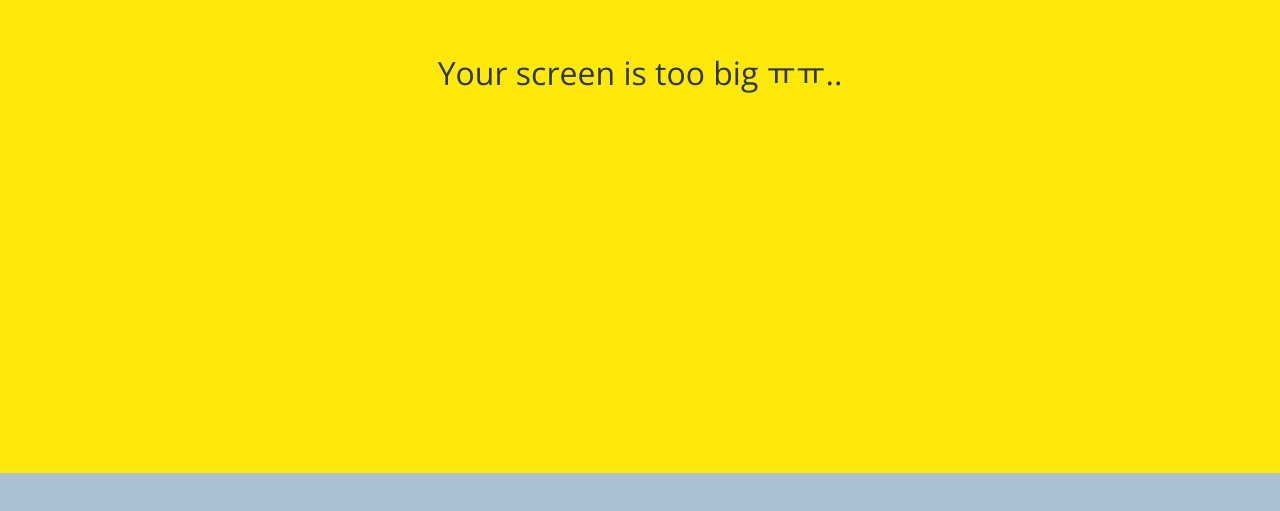
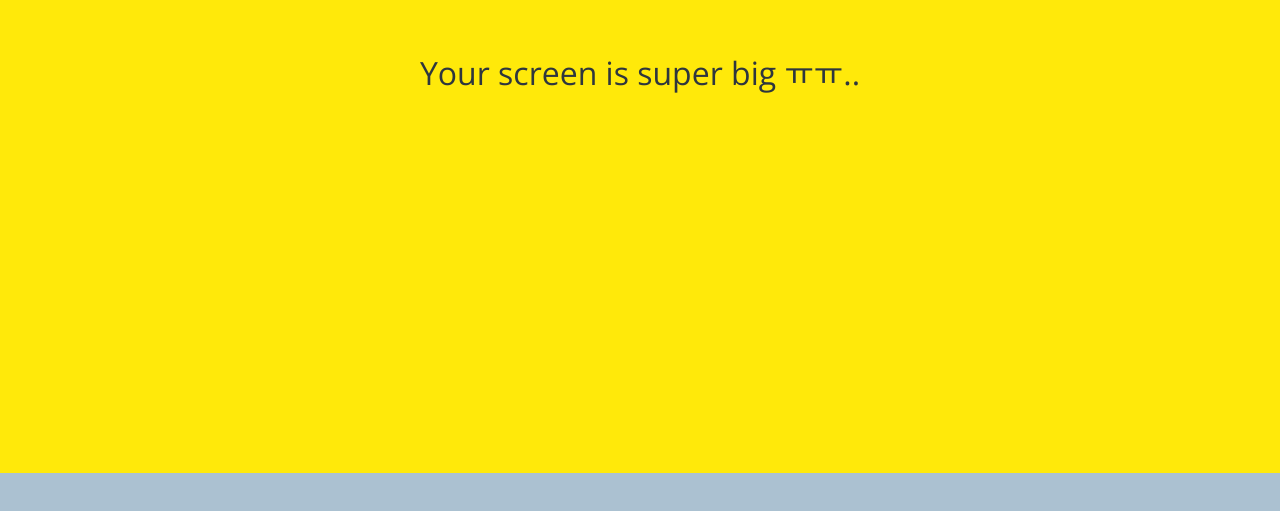
Before and after one commit to jaeyeoneee/kokoa-clone, a plain HTML site: page chat.html in a window 1280 px wide. Shown: the part 327-838 px from the top of the page. Drawn offline with nearby package versions, Linux system fonts and the light colour scheme.

Commit message:
too -> super

```diff
--- a/chat.html
+++ b/chat.html
@@ -72,7 +72,7 @@
       </div>
     </form>
     <div id="no-mobile">
-      <span>Your screen is too big ㅠㅠ..</span>
+      <span>Your screen is super big ㅠㅠ..</span>
     </div>
     <script
       src="https://kit.fontawesome.com/46d0b7c749.js"
```
